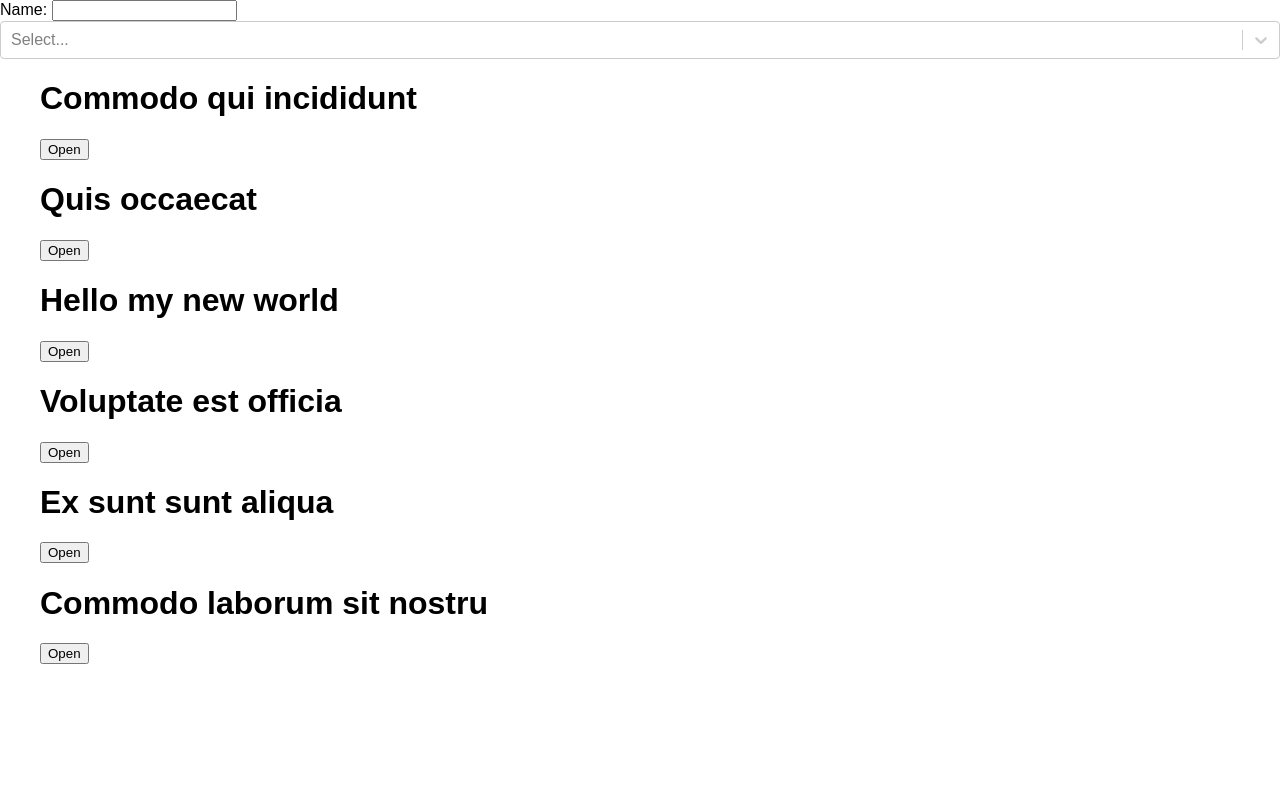
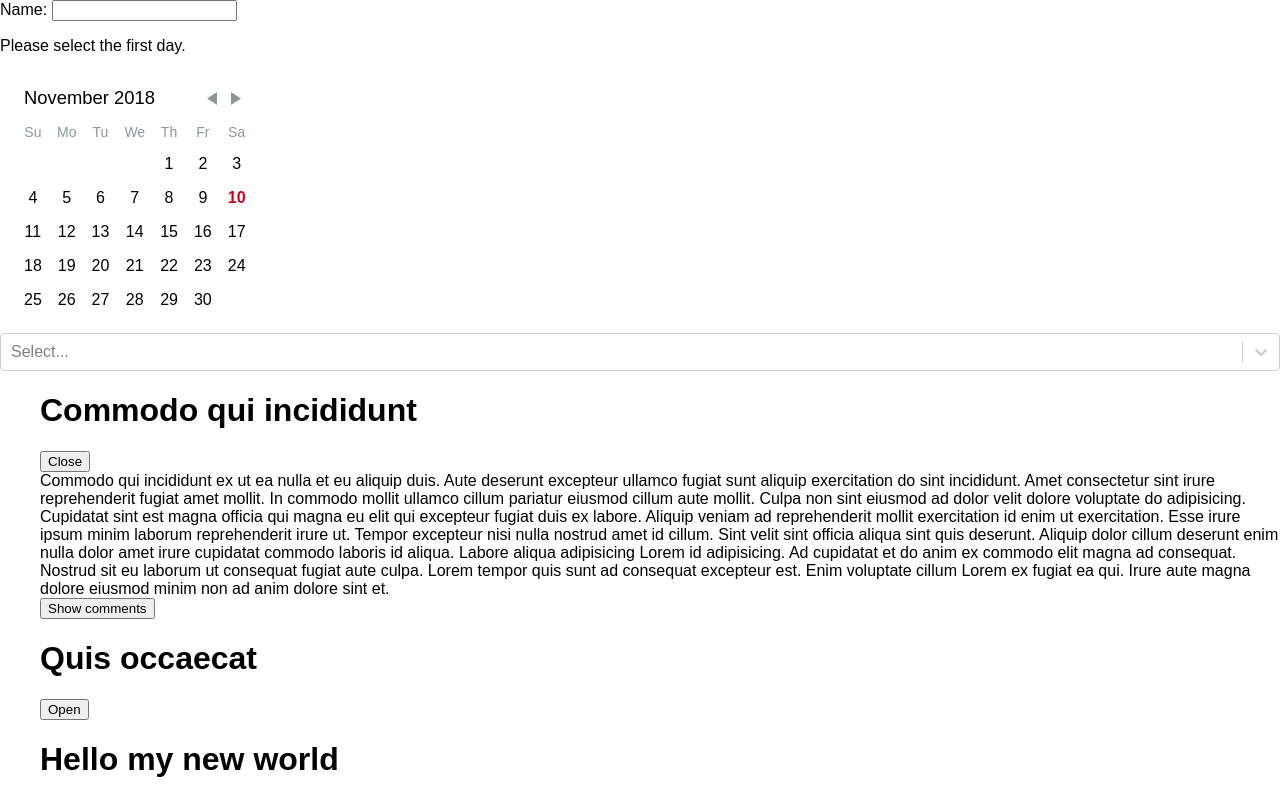
Before and after one commit to behuamuh/react-news, a React (Create React App) app: page / in a window 1280 px wide. Shown: the top 798 px of the page. Built offline with nearby package versions, Linux system fonts and the light colour scheme.

Commit message:
add dz 3

```diff
--- a/package.json
+++ b/package.json
@@ -1,14 +1,15 @@
 {
-  "name": "react-yakobchuk",
+  "name": "react-news",
   "version": "0.1.0",
   "private": true,
   "dependencies": {
     "prop-types": "^15.6.2",
     "react": "^16.5.2",
+    "react-day-picker": "^7.2.4",
     "react-dom": "^16.5.2",
     "react-scripts": "1.1.5",
     "react-select": "^2.1.1",
-    "react-transition-group": "^2.5.0"
+    "react-transition-group": "^1.2.1"
   },
   "scripts": {
     "start": "react-scripts start",
--- a/src/components/App.css
+++ b/src/components/App.css
@@ -0,0 +1,57 @@
+.invalidInput {
+  border-color: red;
+}
+
+.article-appear {
+  opacity: 0.01;
+}
+
+.article-appear.article-appear-active {
+  opacity: 1;
+  transition: opacity .5s ease-in;
+}
+
+.article-enter {
+  opacity: 0.01;
+}
+
+.article-enter.article-enter-active {
+  opacity: 1;
+  transition: opacity 500ms ease-in;
+}
+
+.article-leave {
+  opacity: 1;
+}
+
+.article-leave.article-leave-active {
+  opacity: 0.01;
+  transition: opacity 300ms ease-in;
+}
+
+.commentsList-appear {
+  opacity: 0.01;
+}
+
+.commentsList-appear.commentsList-appear-active {
+  opacity: 1;
+  transition: opacity .5s ease-in;
+}
+
+.commentsList-enter {
+  opacity: 0.01;
+}
+
+.commentsList-enter.commentsList-enter-active {
+  opacity: 1;
+  transition: opacity 500ms ease-in;
+}
+
+.commentsList-leave {
+  opacity: 1;
+}
+
+.commentsList-leave.commentsList-leave-active {
+  opacity: 0.01;
+  transition: opacity 300ms ease-in;
+}
--- a/src/components/App.js
+++ b/src/components/App.js
@@ -5,38 +5,15 @@ import React, { Component } from 'react';
 import { articles } from '../fixtures';
 import ArticleList from './ArticleList';
 import UserForm from './UserForm';
-import Select from 'react-select';
+import Filters from './Filters';
 
 class App extends Component {
-  state = {
-    selectedOption: null,
-  };
-
-  handleChange = selectedOption => {
-    this.setState({ selectedOption });
-  };
-
   render() {
-    const { selectedOption } = this.state;
-    const selectedArticles = articles.filter(
-      article =>
-        !selectedOption ||
-        selectedOption.some(option => option.value === article.id)
-    );
-    const options = articles.map(article => ({
-      value: article.id,
-      label: article.title,
-    }));
     return (
       <div className="App">
         <UserForm />
-        <Select
-          value={selectedOption}
-          onChange={this.handleChange}
-          options={options}
-          isMulti={true}
-        />
-        <ArticleList articles={selectedArticles} />
+        <Filters />
+        <ArticleList articles={articles} defaultOpenId={articles[0].id} />
       </div>
     );
   }
--- a/src/components/Article.js
+++ b/src/components/Article.js
@@ -1,5 +1,6 @@
 import React from 'react';
 import PropTypes from 'prop-types';
+import { CSSTransitionGroup } from 'react-transition-group';
 
 import CommentsList from './CommentsList';
 
@@ -17,7 +18,15 @@ function Article({ article, isOpen, toggleOpen }) {
     <div>
       <h1>{article.title}</h1>
       <button onClick={toggleOpen}>{isOpen ? 'Close' : 'Open'}</button>
-      {getBody()}
+      <CSSTransitionGroup
+        transitionName="article"
+        transitionAppear={true}
+        transitionAppearTimeout={500}
+        transitionEnterTimeout={500}
+        transitionLeaveTimeout={300}
+      >
+        {getBody()}
+      </CSSTransitionGroup>
     </div>
   );
 }
@@ -27,7 +36,7 @@ Article.propTypes = {
     title: PropTypes.string.isRequired,
     text: PropTypes.string,
     comments: PropTypes.array,
-  })
-}
+  }),
+};
 
 export default Article;
--- a/src/components/CommentsList.js
+++ b/src/components/CommentsList.js
@@ -1,20 +1,32 @@
 import React from 'react';
 import PropTypes from 'prop-types';
+import { CSSTransitionGroup } from 'react-transition-group';
 
 import Comment from './Comment';
 import toggleOpen from '../decorators/toggleOpen';
+import FormComment from './FormComment';
+import FormAuthor from './FormAuthor';
 
 function CommentsList({ isOpen, toggleOpen, comments = [] }) {
   function getBody() {
     if (!isOpen) return null;
-    if (comments.length < 1) return <h3>No comments here.</h3>;
+    const list =
+      comments.length < 1 ? (
+        <h3>No comments here.</h3>
+      ) : (
+        <ul>
+          {comments.map(comment => (
+            <Comment key={comment.id} comment={comment} />
+          ))}
+        </ul>
+      );
 
     return (
-      <ul>
-        {comments.map(comment => (
-          <Comment key={comment.id} comment={comment} />
-        ))}
-      </ul>
+      <div>
+        {list}
+        <FormAuthor min={5} max={10} />
+        <FormComment min={20} max={50} />
+      </div>
     );
   }
 
@@ -23,7 +35,15 @@ function CommentsList({ isOpen, toggleOpen, comments = [] }) {
       <button onClick={toggleOpen}>
         {!isOpen ? 'Show ' : 'Hide '}comments{' '}
       </button>
-      {getBody()}
+      <CSSTransitionGroup
+        transitionName="commentsList"
+        transitionAppear={true}
+        transitionAppearTimeout={500}
+        transitionEnterTimeout={500}
+        transitionLeaveTimeout={300}
+      >
+        {getBody()}
+      </CSSTransitionGroup>
     </div>
   );
 }
--- /dev/null
+++ b/src/components/Filters.js
@@ -0,0 +1,72 @@
+import React, { Component } from 'react';
+
+import Select from 'react-select';
+import DayPicker, { DateUtils } from 'react-day-picker';
+import 'react-day-picker/lib/style.css';
+import { articles } from '../fixtures';
+
+export default class Filters extends Component {
+  state = {
+    selectedOption: null,
+    from: undefined,
+    to: undefined,
+  };
+
+  handleDayClick = day => {
+    const range = DateUtils.addDayToRange(day, this.state);
+    this.setState(range);
+  };
+
+  handleResetClick = () => {
+    this.setState({ from: undefined, to: undefined });
+  };
+
+  handleChange = selectedOption => {
+    this.setState({ selectedOption });
+  };
+
+  render() {
+    const { from, to } = this.state;
+    const modifiers = { start: from, end: to };
+    const { selectedOption } = this.state;
+    const selectedArticles = articles.filter(
+      article =>
+        !selectedOption ||
+        selectedOption.some(option => option.value === article.id)
+    );
+    const options = articles.map(article => ({
+      value: article.id,
+      label: article.title,
+    }));
+    return (
+      <div>
+        <p>
+          {!from && !to && 'Please select the first day.'}
+          {from && !to && 'Please select the last day.'}
+          {from &&
+            to &&
+            `Selected from ${from.toLocaleDateString()} to
+                ${to.toLocaleDateString()}`}{' '}
+          {from && to && (
+            <button className="link" onClick={this.handleResetClick}>
+              Reset
+            </button>
+          )}
+        </p>
+        <DayPicker
+          className="Selectable"
+          numberOfMonths={1}
+          selectedDays={[from, { from, to }]}
+          modifiers={modifiers}
+          onDayClick={this.handleDayClick}
+        />
+        <Select
+          value={selectedOption}
+          onChange={this.handleChange}
+          options={options}
+          isMulti={true}
+        />
+      </div>
+    );
+  }
+}
--- /dev/null
+++ b/src/components/FormAuthor.js
@@ -0,0 +1,13 @@
+import React from 'react';
+import validateForm from '../decorators/validateForm';
+
+function FormAuthor({ value, handleChange, className }) {
+  return (
+    <div>
+      <p>Your name:</p>
+      <input value={value} onChange={handleChange} className={className} />
+    </div>
+  );
+}
+
+export default validateForm(FormAuthor);
--- /dev/null
+++ b/src/components/FormComment.js
@@ -0,0 +1,13 @@
+import React from 'react';
+import validateForm from '../decorators/validateForm';
+
+function FormComment({ value, handleChange, className }) {
+  return (
+    <div>
+      <p>Your comment</p>
+      <textarea value={value} onChange={handleChange} className={className} />
+    </div>
+  );
+}
+
+export default validateForm(FormComment);
--- a/src/decorators/accordeon.js
+++ b/src/decorators/accordeon.js
@@ -2,9 +2,12 @@ import React, { Component } from 'react';
 
 export default Origin =>
   class ToggleAccordeon extends Component {
-    state = {
-      openedId: null,
-    };
+    constructor(props) {
+      super(props);
+      this.state = {
+        openedId: this.props.defaultOpenId,
+      };
+    }
 
     toggleOpen = id => () => {
       const { openedId } = this.state;
--- /dev/null
+++ b/src/decorators/validateForm.js
@@ -0,0 +1,30 @@
+import React, { Component } from 'react';
+
+export default Origin =>
+  class ValidatedInput extends Component {
+    state = {
+      input: '',
+    };
+
+    handleChange = event => {
+      this.setState({
+        input: event.target.value,
+      });
+    };
+
+    render() {
+      const { input } = this.state;
+      const { min = 0, max = Infinity, ...other } = this.props;
+      return (
+        <Origin
+          {...other}
+          value={input}
+          handleChange={this.handleChange}
+          className={validate(min, max, input) ? null : 'invalidInput'}
+        />
+      );
+    }
+  };
+
+const validate = (min, max, string) =>
+  !string.length || (string.length >= min && string.length <= max);
```
Also changed, not shown: src/components/CommentForm.js (added).
